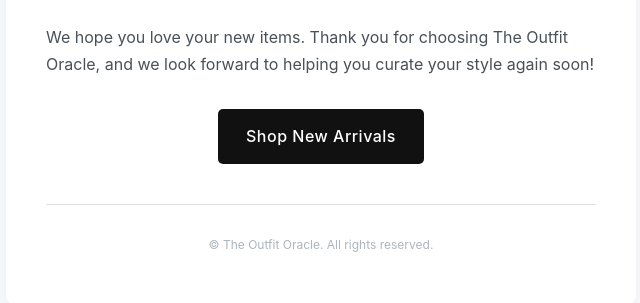
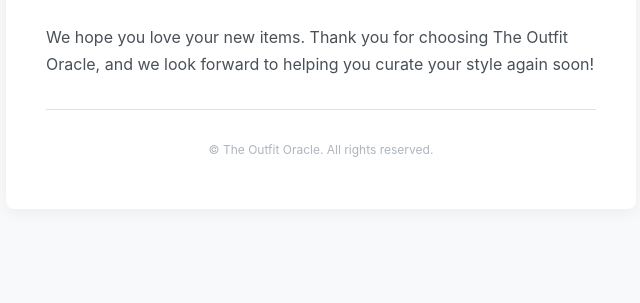
Before and after one commit to vickyrock008/E-commerce-Fashion-Clothing, a Python web app: template backend/app/templates/order_delivered.html in a window 1280 px wide. Shown: the part 290-593 px from the top of the page, without its empty margins (319-959 px from the left). Run offline with Jinja, Linux system fonts and the light colour scheme; the template is opened without the code that fills it, so the values that code supplies are empty.

Commit message:
Update order_delivered.html

```diff
--- a/backend/app/templates/order_delivered.html
+++ b/backend/app/templates/order_delivered.html
@@ -103,9 +103,6 @@
             <p>Great news! Your order <strong class="order-number">#{{ order_id }}</strong> has been successfully delivered.</p>
             <p>We hope you love your new items. Thank you for choosing The Outfit Oracle, and we look forward to helping you curate your style again soon!</p>
 
-            <div class="button-wrapper">
-                <a href="{{ shop_new_arrivals_link }}" class="button">Shop New Arrivals</a>
-            </div>
         </div>
 
         <div class="footer">
```
